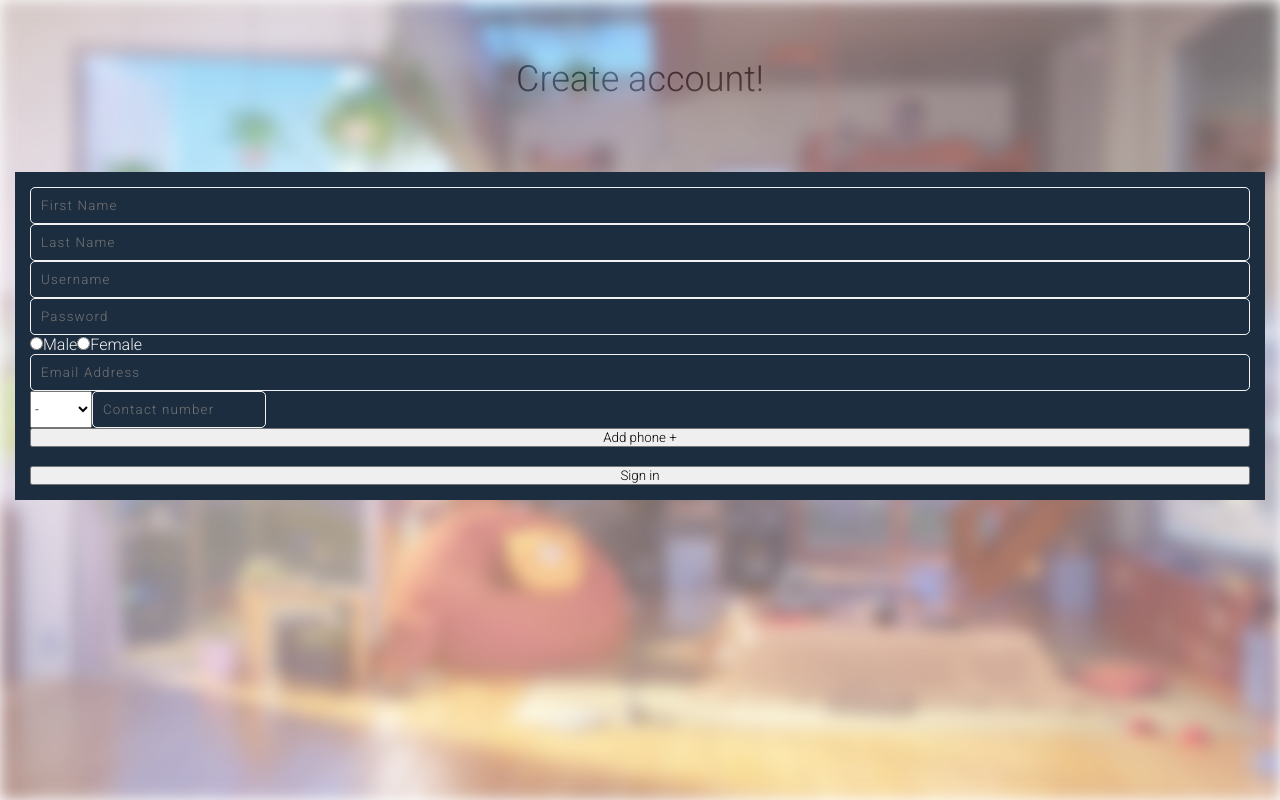
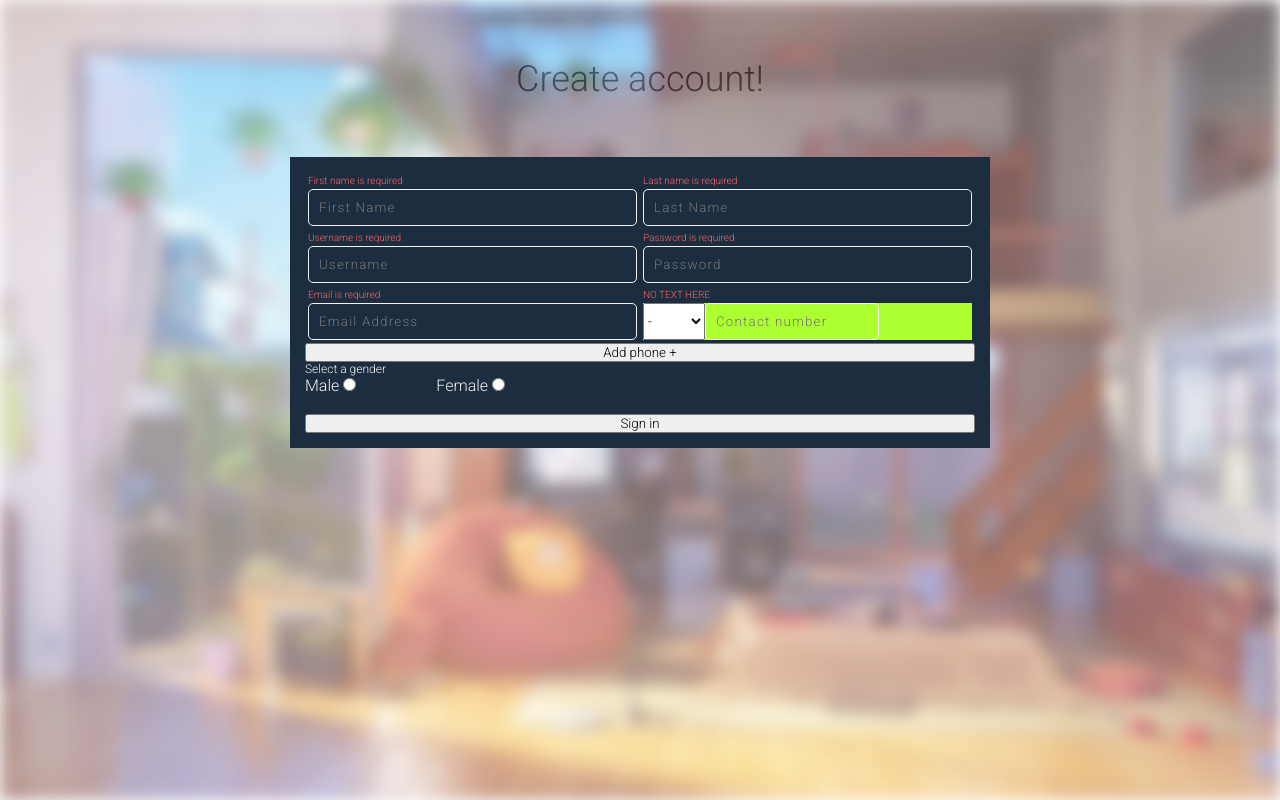
Before and after one commit to AbdielP/vue-jsonwebtoken, a Vue app: page /auth/signin in a window 1280 px wide. Built offline with nearby package versions, Linux system fonts and the light colour scheme.

Commit message:
working on signin styles

```diff
--- a/src/App.vue
+++ b/src/App.vue
@@ -54,11 +54,25 @@ export default {
   padding: 50px 0 30px 0;
 }
 
+.label__error {
+  color: var(--color-red);
+  font-size: 10px;
+  height: 14px;
+}
+
+.input-text--error {
+  border: 1px solid var(--color-red);
+}
+
 @media (min-width: 700px) {
   .h1 {
     font-size: 36px;
     font-weight: 400;
     padding: 4.5vw 0;
   }
+
+  .label__error {
+    text-align: start;
+  }
 }
 </style>
--- a/src/components/BaseInput.vue
+++ b/src/components/BaseInput.vue
@@ -34,8 +34,9 @@ export default {
   border: 1px solid var(--color-white);
   color: var(--color-white);
   letter-spacing: 1.2px;
-  padding: 10px;
   border-radius: 5px;
   background: none;
+  padding: 10px;
+//   width: 100%;
 }
 </style>
--- a/src/views/Login.vue
+++ b/src/views/Login.vue
@@ -13,9 +13,9 @@
         <div class="container__form display-flex">
           <h2 class="h2">INSERT YOUR USER AND PASSWORD</h2>
           <form class="form display-flex" @submit.prevent="login">
-            <label class="label"></label> <!-- Username is required -->
+            <label class="label__error"></label> <!-- Username is required -->
             <BaseInput v-model="username" label="Username"/>
-            <label class="label"></label> <!-- Password is required -->
+            <label class="label__error"></label> <!-- Password is required -->
             <BaseInput type="password" v-model="password" label="Password" autocomplete="on" />
             <button class="btn__login" type="submit">LOGIN</button>
           </form>
@@ -125,20 +125,10 @@ export default {
   flex-direction: column;
 }
 
-.label {
-  color: var(--color-red);
-  font-size: 10px;
-  height: 14px;
-}
-
 .btn__login,
 .paragraph,
 .h1 {
   letter-spacing: 1.2px;
-}
-
-.input-text--error {
-  border: 1px solid var(--color-red);
 }
 
 .btn__login {
@@ -200,10 +190,6 @@ export default {
     padding: .2vw .8vw .8vw;
   }
 
-  .label {
-    text-align: start;
-  }
-
   .h2, .paragraph, .link {
     text-align: start;
   }
--- a/src/views/Signin.vue
+++ b/src/views/Signin.vue
@@ -4,22 +4,47 @@
     <h1 class="h1">Create account!</h1>
     <section class="section__form">
       <form @submit.prevent="signIn" class="form display-flex">
+        <!-- First row -->
+        <div class="container__input display-flex">
+          <div class="container__label display-flex">
+            <label class="label__error">First name is required</label> <!-- First name is required -->
             <BaseInput v-model="firstname" label="First Name"/>
+          </div>
+          <div class="container__label display-flex">
+            <label class="label__error">Last name is required</label> <!-- Last name is required -->
             <BaseInput v-model="lastname" label="Last Name"/>
+          </div>
+        </div>
+
+        <!-- Second row -->
+        <div class="container__input display-flex">
+          <div class="container__label display-flex">
+            <label class="label__error">Username is required</label> <!-- Username is required -->
             <BaseInput v-model="username" label="Username"/>
+          </div>
+          <div class="container__label display-flex">
+            <label class="label__error">Password is required</label> <!-- Password is required -->
             <BaseInput type="password" v-model="password" label="Password" autocomplete="off" />
-        <div class="container__radio">
-          <input v-model="gender" type="radio" value="male" id="male">
-          <label for="male">Male</label>
-          <input v-model="gender" type="radio" value="female" id="female">
-          <label for="female">Female</label>
           </div>
+        </div>
+
+        <!-- Third row -->
+        <div class="container__input display-flex">
+          <div class="container__label display-flex">
+            <label class="label__error">Email is required</label> <!-- Email is required -->
             <BaseInput type="email" v-model="email" label="Email Address"/>
+          </div>
+          <div class="container__label display-flex">
+            <label class="label__error">NO TEXT HERE</label> <!-- NO TEXT HERE -->
              <!-- Contact number -->
-        <div class="display-flex">
+            <div class="container__phone display-flex">
               <BaseSelect v-model="contactNumberType"/>
               <BaseInput v-model="contactNumber" label="Contact number"/>
             </div>
+          </div>
+        </div>
+
+
         <!-- Extra contact number -->
         <div v-for="(row, index) in rows" :key="index" class="display-flex">
           <BaseSelect v-model="row.type"/>
@@ -33,6 +58,18 @@
         <button @click="addRow" type="button" aria-labelledby="Add phone +">
           Add phone +
         </button>
+
+        <span class="span__gender">Select a gender</span>
+        <div class="container__radio display-flex">
+          <label class="label__radio">Male
+            <input v-model="gender" type="radio" value="male">
+            <span class="radio__span"></span>
+          </label>
+           <label class="label__radio">Female
+            <input v-model="gender" type="radio" value="female">
+            <span class="radio__span"></span>
+          </label>
+        </div>
         <br />
         <button type="submit">Sign in</button>
       </form>
@@ -107,13 +144,52 @@ export default {
 </script>
 
 <style lang="scss" scoped>
+h1 {
+  text-align: center;
+}
 .form {
   margin: 15px;
   padding: 15px;
+  background: var(--background-light);
+  max-width: 700px;
+}
+
+.form,
+.container__input,
+.container__label {
   flex-direction: column;
-  background: var(--background-light);
 }
-h1 {
-  text-align: center;
+
+.container__label {
+  width: 100%;
+}
+
+.span__gender {
+  font-size: 12px;
+}
+
+.container__radio {
+  max-width: 200px;
+  // padding: 3px;
+  align-items: center;
+  justify-content: space-between;
+}
+
+.container__phone {
+  width: 100%;
+  background: greenyellow;
+}
+
+@media (min-width: 700px) {
+  .form {
+    margin: 0 auto;
+  }
+  .container__input {
+    flex-direction: row;
+  }
+
+  .container__label {
+    padding: 3px;
+  }
 }
 </style>
```
Lines whose indentation alone changed are shown as unchanged.
